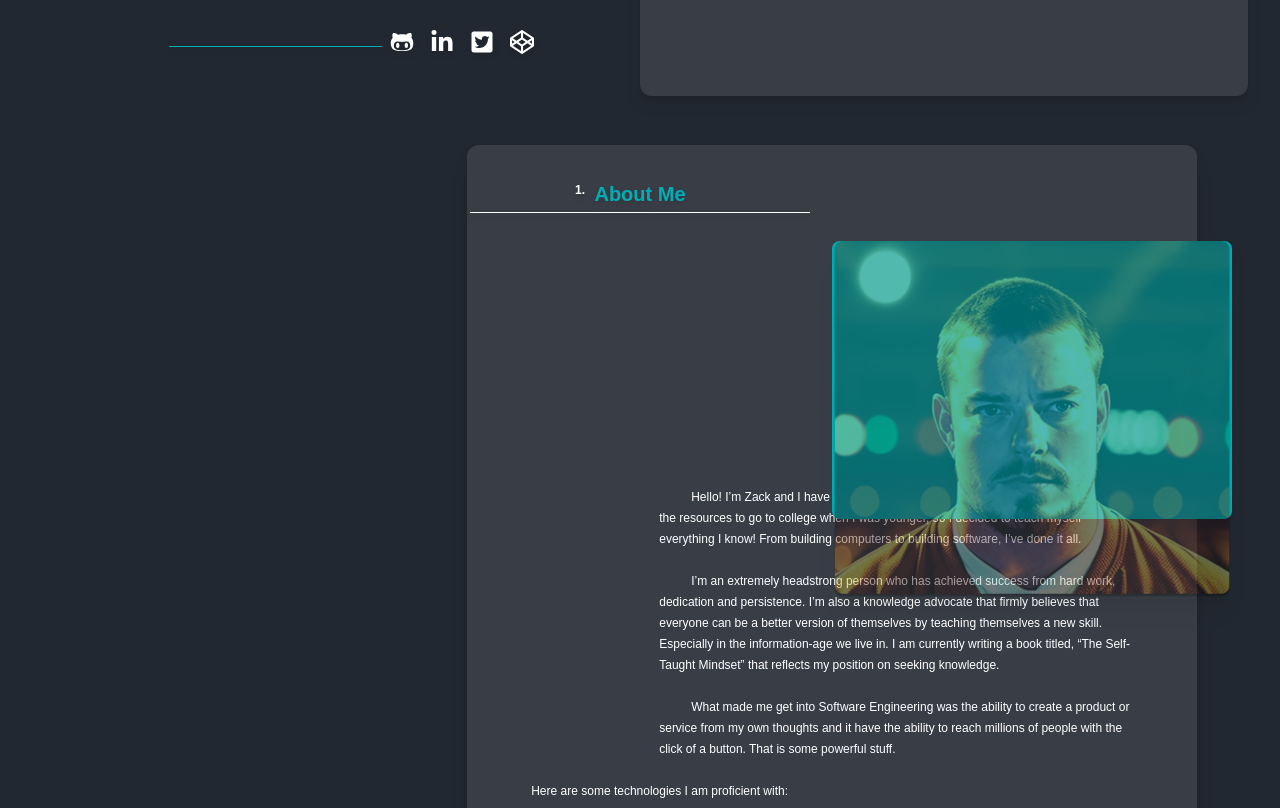
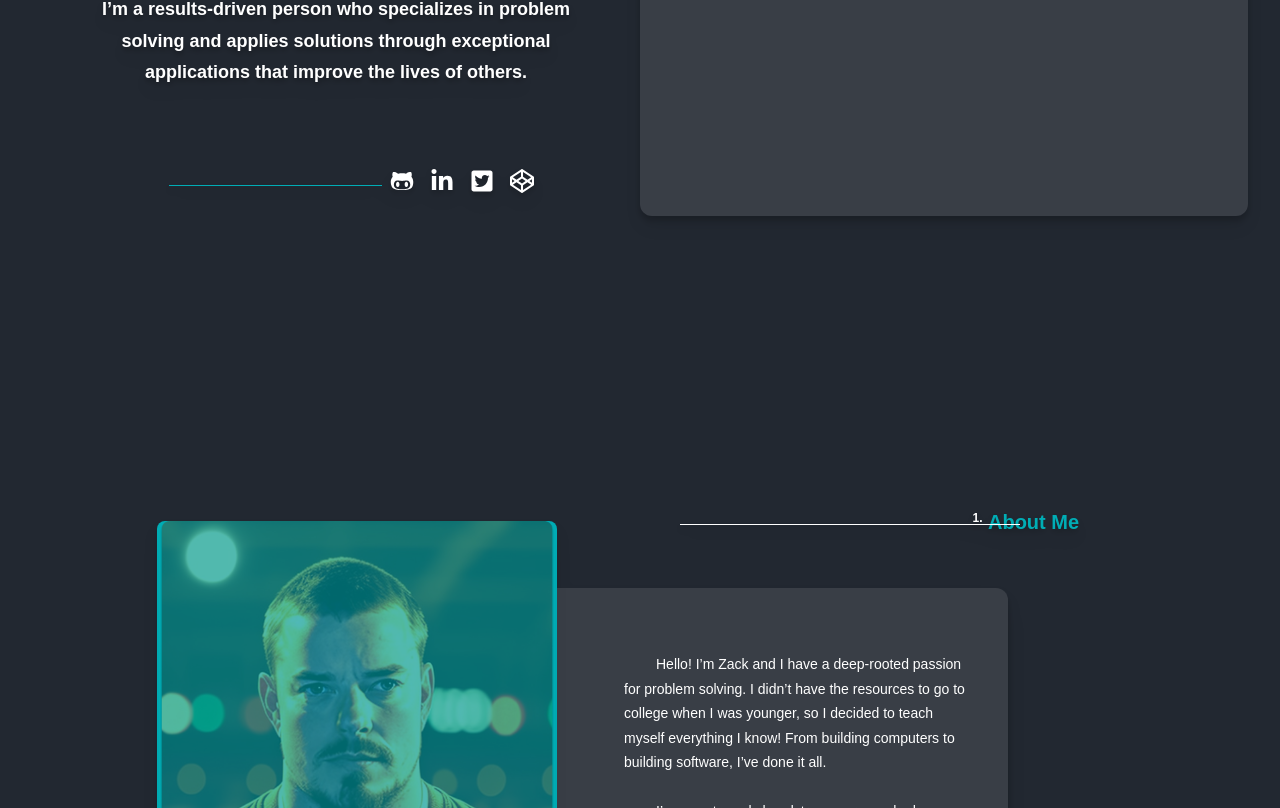
Before and after one commit to zackzellto/dev_portfolio_v3, a React (Vite) app: page / in a window 1280 px wide. Shown: the part 632-1440 px from the top of the page. Built offline with nearby package versions, Linux system fonts and the light colour scheme.

Commit message:
important commit! Added max-screen-w to App.tsx

```diff
--- a/src/App.tsx
+++ b/src/App.tsx
@@ -10,15 +10,25 @@ function App() {
   return (
     <>
       <Navbar />
+      <div className="container mx-auto max-w-screen-2xl drop-shadow-lg lg:mt-40">
         <div className="items-center justify-center p-8">
           <div className="lg:grid lg:grid-cols-2 ">
+            <div>
               <GreetingHeader />
+            </div>
+            <div>
               <MinimalistCodeBlock />
             </div>
+          </div>
           <br />
+          <div>
             <AboutMe />
-        <br />
+          </div>
+          <br />{" "}
+          <div>
             <Experience />
+          </div>
+        </div>
       </div>
     </>
   );
--- a/src/components/about-me/AboutMe.tsx
+++ b/src/components/about-me/AboutMe.tsx
@@ -5,53 +5,51 @@ type Props = {};
 
 const AboutMe = (props: Props) => {
   return (
-    <div className="m-auto items-center justify-center">
+    <div className="m-auto items-center justify-center lg:relative lg:right-16">
       <div className="text-center text-[18px] font-bold text-[#00ADB5] drop-shadow-md md:text-center lg:text-center lg:text-[20px] ">
-        <div className="relative top-8">
-          <div className="relative right-14 top-6 text-[12px] text-white lg:right-[60px]">
+        <div className="relative top-8 lg:top-56 lg:ml-[45%]">
+          <div className="relative lg:top-4 lg:ml-[55%]">
+            <div className="relative right-14 top-6 text-[12px] text-white ">
               1.
             </div>
             <div className="">About Me</div>
+          </div>
           <div className="mx-auto h-[1px] w-[340px] bg-[#FFFFFF] drop-shadow-md"></div>
         </div>
       </div>
       <br />
-      <div className="relative bottom-16 -z-10 m-auto w-[100%] rounded-xl bg-[#393E46] p-4 text-white shadow-xl drop-shadow-lg md:p-8 lg:-right-48 lg:w-[60%] lg:px-32 lg:text-[12px]">
-        <div className=" relative z-30 mx-auto h-[177px] w-[199px] rounded-lg bg-[#00ADB5] sm:h-[220px] sm:w-[250px] md:left-[200px] md:top-48 md:mb-8 md:h-[278px] md:w-[310px] lg:top-16  lg:w-[400px]">
+      <div className="h-177 w-199 relative z-30 mx-auto flex rounded-lg bg-[#00ADB5] sm:h-[220px] sm:w-[250px] md:left-[200px] md:top-16 md:mb-8 md:h-[285px] md:w-[320px] lg:-left-[18%] lg:top-48 lg:h-[355px] lg:w-[400px]">
         <img
-            className=" mx-auto  flex opacity-40 shadow-xl hover:opacity-100 md:mt-0"
+          className="mx-auto mt-16 flex opacity-40 shadow-xl hover:opacity-100 md:mt-0"
           src={ZackPic}
           alt="Zack Picture"
         />
-        </div>{" "}
-        <div className="indent-8 md:w-[50%] lg:relative lg:left-16 lg:w-[100%]">
-          {" "}
-          Hello! I’m Zack and I have a deep rooted passion for problem solving.
+      </div>
+      <div className="relative bottom-8 -z-10 m-auto w-[100%] rounded-xl bg-[#393E46] p-4 text-[14px] text-white shadow-xl drop-shadow-lg md:bottom-40 md:p-8 lg:-right-32 lg:bottom-32 lg:w-[50%] lg:max-w-[1000px] lg:px-32">
+        <div className="mt-8 indent-8 md:w-[50%] lg:relative lg:left-24 lg:w-[100%]">
+          Hello! I’m Zack and I have a deep-rooted passion for problem solving.
           I didn’t have the resources to go to college when I was younger, so I
           decided to teach myself everything I know! From building computers to
           building software, I’ve done it all.
         </div>
         <br />
-        <div className=" indent-8 lg:relative lg:left-16">
+        <div className="indent-8 lg:relative lg:left-24">
           I’m an extremely headstrong person who has achieved success from hard
-          work, dedication and persistence. I’m also a knowledge advocate that
+          work, dedication, and persistence. I’m also a knowledge advocate that
           firmly believes that everyone can be a better version of themselves by
-          teaching themselves a new skill. Especially in the information-age we
-          live in. I am currently writing a book titled, “The Self-Taught
-          Mindset” that reflects my position on seeking knowledge.
+          teaching themselves a new skill, especially in the information age we
+          live in. I am currently writing a book titled "The Self-Taught
+          Mindset" that reflects my position on seeking knowledge.
         </div>
         <br />
-        <div className=" indent-8 lg:relative lg:left-16">
+        <div className="indent-8 lg:relative lg:left-24">
           What made me get into Software Engineering was the ability to create a
-          product or service from my own thoughts and it have the ability to
-          reach millions of people with the click of a button. That is some
-          powerful stuff.
+          product or service from my own thoughts and have the ability to reach
+          millions of people with the click of a button. That is some powerful
+          stuff.
         </div>
         <br />
-        <div className="lg:relative lg:-left-16">
-          <div>Here are some technologies I am proficient with:</div>{" "}
-        </div>
-        <br />
+        <div>Here are some technologies I am proficient with:</div>
       </div>
     </div>
   );
--- a/src/components/minimalist-code-block/MinimalistCodeBlock.tsx
+++ b/src/components/minimalist-code-block/MinimalistCodeBlock.tsx
@@ -208,7 +208,7 @@ const MinimalistCodeBlock = (props: Props) => {
   return (
     <div className="container mx-auto max-w-screen-sm drop-shadow-lg lg:mt-40">
       <div className="mt-10 rounded-xl bg-[#393E46] ">
-        <div className=" max-w-screen-sm rounded-lg px-4 py-4 drop-shadow-lg">
+        <div className=" max-w-screen-xl rounded-lg px-4 py-4 drop-shadow-lg">
           {divsData.map((divData, index) => (
             <div
               key={index}
```
Lines whose indentation alone changed are shown as unchanged.
